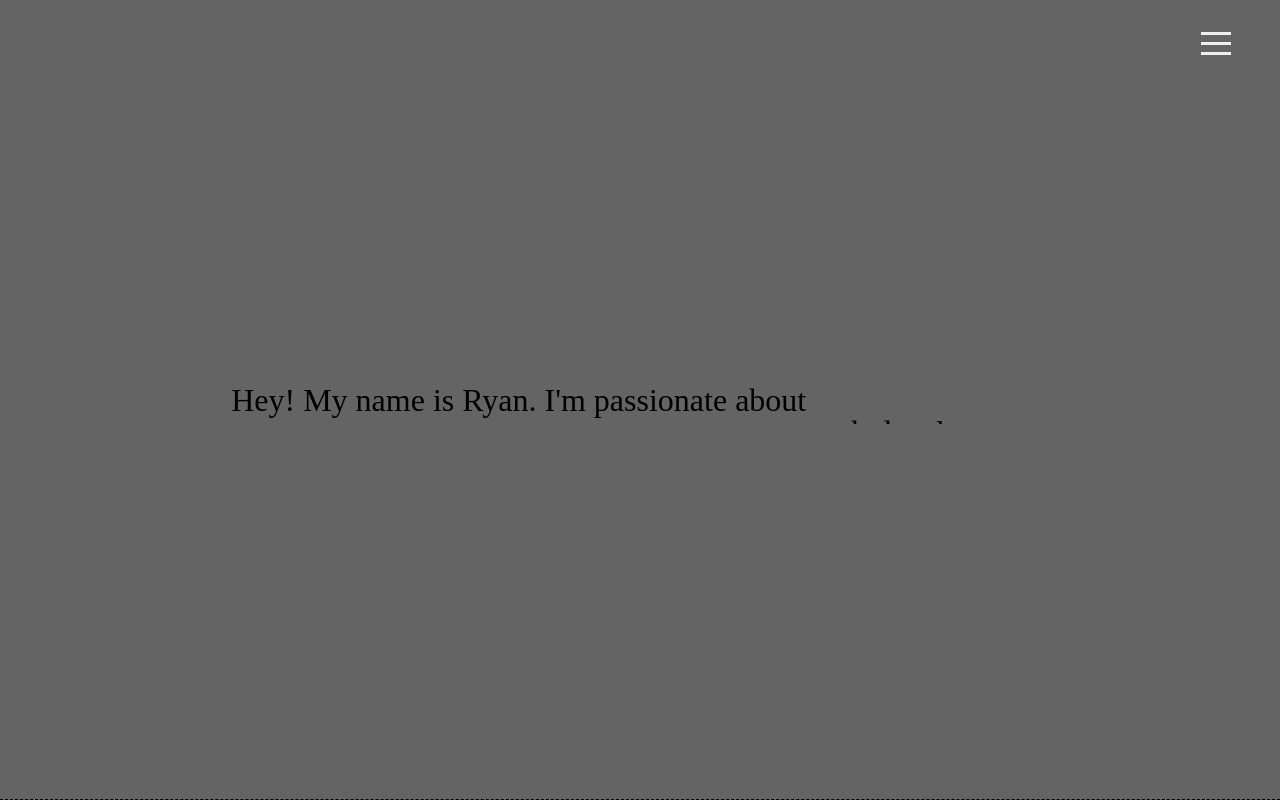
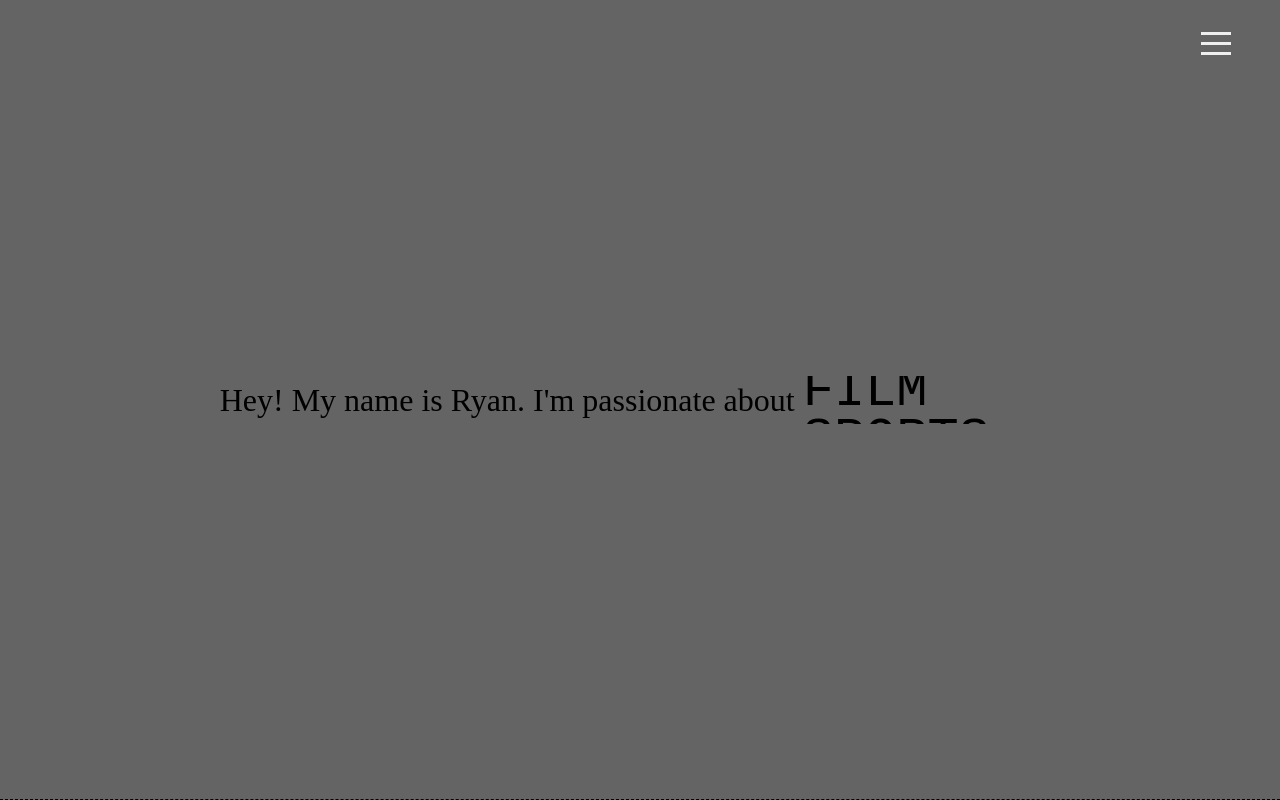
Before and after one commit to ryanpunwasi/portfolio, a React (Create React App) app: page / in a window 1280 px wide. Built offline with nearby package versions, Linux system fonts and the light colour scheme.

Commit message:
feat: implement scroll animation

```diff
--- a/src/components/Lead.jsx
+++ b/src/components/Lead.jsx
@@ -8,11 +8,9 @@ const Lead = function (props) {
       <div className="scrolling-words-container">
         <div className="scrolling-words-box">
           <ul>
-            <li>web development</li>
-            <li>photography</li>
+            <li>software</li>
             <li>film</li>
-            <li>basketball</li>
-            <li>football</li>
+            <li>sports</li>
           </ul>
         </div>
       </div>
--- a/src/components/Lead.scss
+++ b/src/components/Lead.scss
@@ -4,7 +4,7 @@
   display: flex;
   justify-content: center;
   align-items: center;
-  padding: 1em;
+  padding: 2em;
 }
 
 .lead__text {
@@ -24,13 +24,40 @@
 }
 
 .scrolling-words-box ul {
-  margin: 0rem 0.5rem;
-
+  margin: -0.5rem 0.5rem;
+  animation-name: scroll;
+  animation-duration: 4s;
+  animation-timing-function: cubic-bezier(0.075, 0.82, 0.165, 1);
+  animation-iteration-count: infinite;
   li {
     display: flex;
     align-items: center;
-    justify-content: flex-end;
+    justify-content: flex-start;
     height: 3rem;
-    transform: translateY(2rem);
+    text-transform: uppercase;
+    font-family: monospace;
+    font-size: 2em;
   }
 }
+
+@keyframes scroll {
+  0%,
+  20% {
+    transform: translateY(0rem);
+  }
+
+  30%,
+  50% {
+    transform: translateY(-3rem);
+  }
+
+  70%,
+  80% {
+    transform: translateY(-6rem);
+  }
+
+  90%,
+  100% {
+    transform: translateY(0rem);
+  }
+}
```
